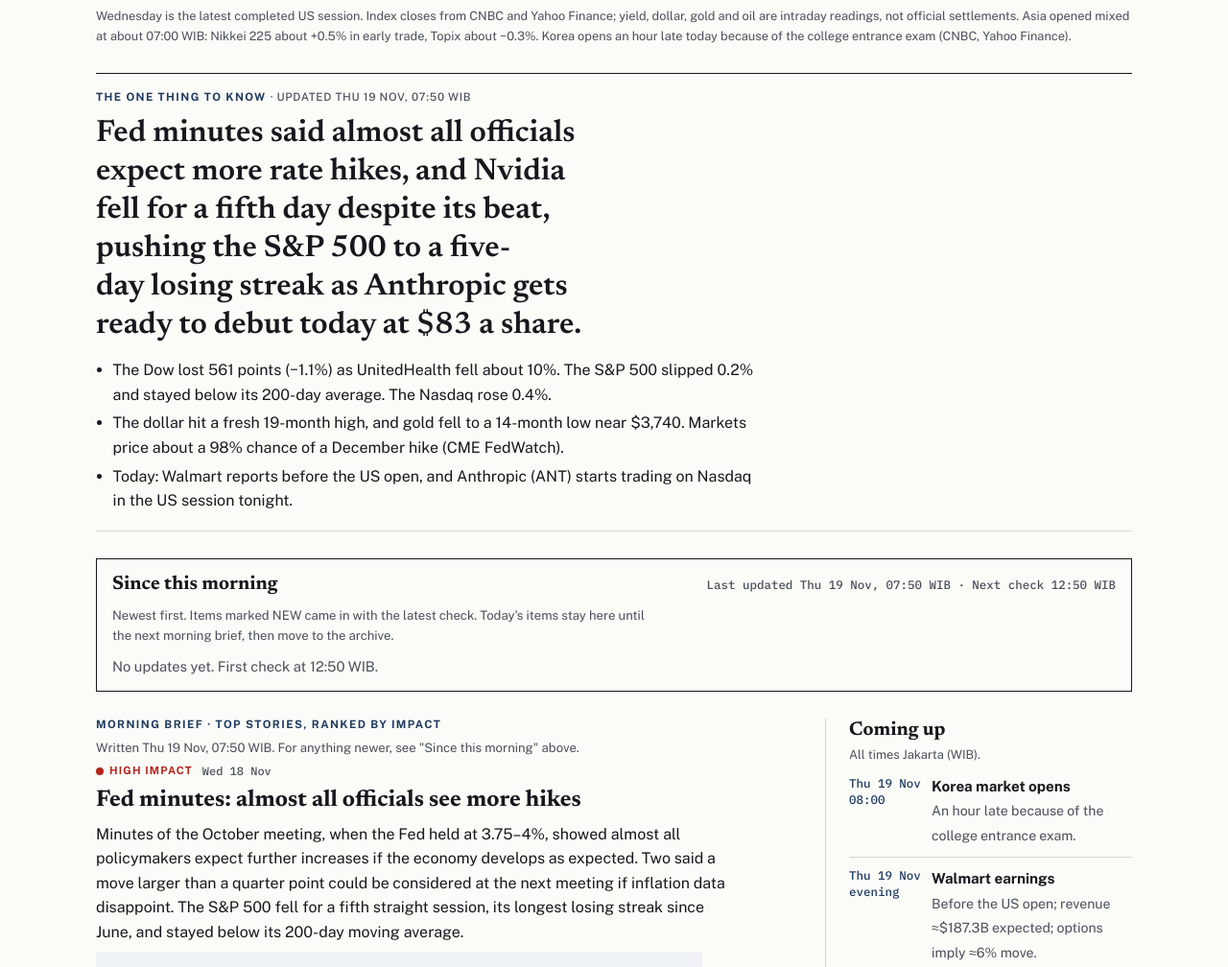
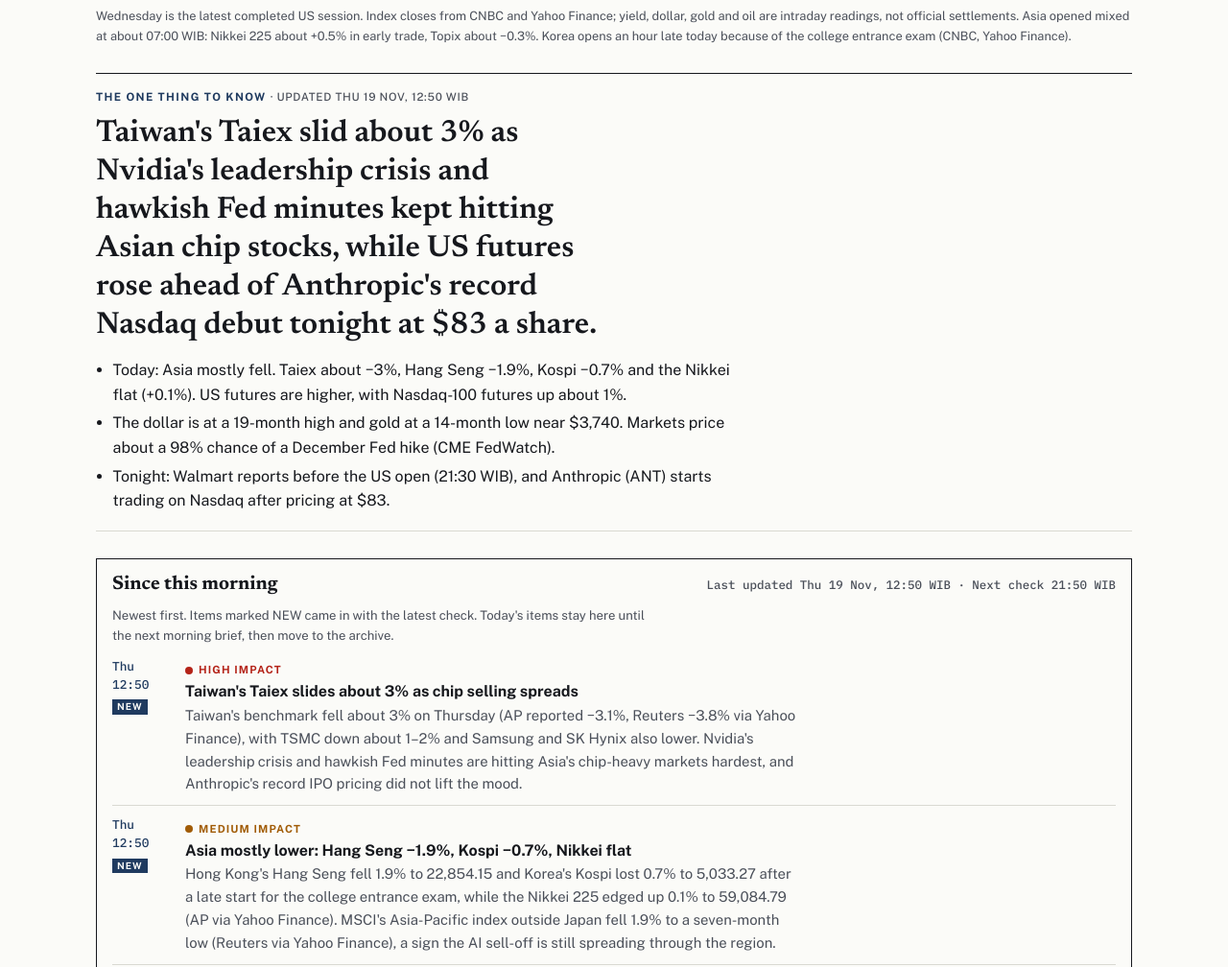
Before and after one commit to aditihs1404-arch/Finance-News, a plain HTML site: page public/index.html in a window 1280 px wide. Shown: the part 373-1381 px from the top of the page at 96% size. Drawn offline with nearby package versions, Linux system fonts and the light colour scheme.

Commit message:
News check 2026-11-19 12:50 WIB
Co-Authored-By: Claude Opus 5.5 <noreply@anthropic.com>
Claude-Session: https://claude.ai/code/session_01J3jvtxt3og8DmrA1uyH3ic

```diff
--- a/public/index.html
+++ b/public/index.html
@@ -177,12 +177,12 @@ footer li { overflow-wrap: anywhere; }
   </section>
 
   <section class="lead" aria-labelledby="k-one">
-    <p class="kicker" id="k-one">The one thing to know <span class="asof">· updated Thu 19 Nov, 07:50 WIB</span></p>
-    <p class="big">Fed minutes said almost all officials expect more rate hikes, and Nvidia fell for a fifth day despite its beat, pushing the S&amp;P 500 to a five-day losing streak as Anthropic gets ready to debut today at $83 a share.</p>
+    <p class="kicker" id="k-one">The one thing to know <span class="asof">· updated Thu 19 Nov, 12:50 WIB</span></p>
+    <p class="big">Taiwan's Taiex slid about 3% as Nvidia's leadership crisis and hawkish Fed minutes kept hitting Asian chip stocks, while US futures rose ahead of Anthropic's record Nasdaq debut tonight at $83 a share.</p>
     <ul>
-      <li>The Dow lost 561 points (−1.1%) as UnitedHealth fell about 10%. The S&amp;P 500 slipped 0.2% and stayed below its 200-day average. The Nasdaq rose 0.4%.</li>
-      <li>The dollar hit a fresh 19-month high, and gold fell to a 14-month low near $3,740. Markets price about a 98% chance of a December hike (CME FedWatch).</li>
-      <li>Today: Walmart reports before the US open, and Anthropic (ANT) starts trading on Nasdaq in the US session tonight.</li>
+      <li>Today: Asia mostly fell. Taiex about −3%, Hang Seng −1.9%, Kospi −0.7% and the Nikkei flat (+0.1%). US futures are higher, with Nasdaq-100 futures up about 1%.</li>
+      <li>The dollar is at a 19-month high and gold at a 14-month low near $3,740. Markets price about a 98% chance of a December Fed hike (CME FedWatch).</li>
+      <li>Tonight: Walmart reports before the US open (21:30 WIB), and Anthropic (ANT) starts trading on Nasdaq after pricing at $83.</li>
     </ul>
   </section>
 
@@ -190,11 +190,13 @@ footer li { overflow-wrap: anywhere; }
   <section class="feed" aria-labelledby="k-feed">
     <div class="feed-head">
       <h2 id="k-feed">Since this morning</h2>
-      <span class="stamp">Last updated Thu 19 Nov, 07:50 WIB · Next check 12:50 WIB</span>
+      <span class="stamp">Last updated Thu 19 Nov, 12:50 WIB · Next check 21:50 WIB</span>
     </div>
     <p class="how">Newest first. Items marked NEW came in with the latest check. Today's items stay here until the next morning brief, then move to the archive.</p>
     <ol>
-      <p class="empty">No updates yet. First check at 12:50 WIB.</p>
+      <li class="new"><time>Thu<br>12:50</time><div><span class="tag hi">High impact</span><b>Taiwan's Taiex slides about 3% as chip selling spreads</b><p>Taiwan's benchmark fell about 3% on Thursday (AP reported −3.1%, Reuters −3.8% via Yahoo Finance), with TSMC down about 1–2% and Samsung and SK Hynix also lower. Nvidia's leadership crisis and hawkish Fed minutes are hitting Asia's chip-heavy markets hardest, and Anthropic's record IPO pricing did not lift the mood.</p></div></li>
+      <li class="new"><time>Thu<br>12:50</time><div><span class="tag mid">Medium impact</span><b>Asia mostly lower: Hang Seng −1.9%, Kospi −0.7%, Nikkei flat</b><p>Hong Kong's Hang Seng fell 1.9% to 22,854.15 and Korea's Kospi lost 0.7% to 5,033.27 after a late start for the college entrance exam, while the Nikkei 225 edged up 0.1% to 59,084.79 (AP via Yahoo Finance). MSCI's Asia-Pacific index outside Japan fell 1.9% to a seven-month low (Reuters via Yahoo Finance), a sign the AI sell-off is still spreading through the region.</p></div></li>
+      <li class="new"><time>Thu<br>12:50</time><div><span class="tag mid">Medium impact</span><b>US futures rise ahead of Anthropic's Nasdaq debut</b><p>US stock futures were higher in Asian hours, with Nasdaq-100 futures up about 1% ahead of Anthropic's first day of trading as ANT tonight (CNBC, Yahoo Finance). The US market is closed until 21:30 WIB, so this is futures only; Walmart reports before the open.</p></div></li>
     </ol>
   </section>
   <!-- FEED:END -->
```
